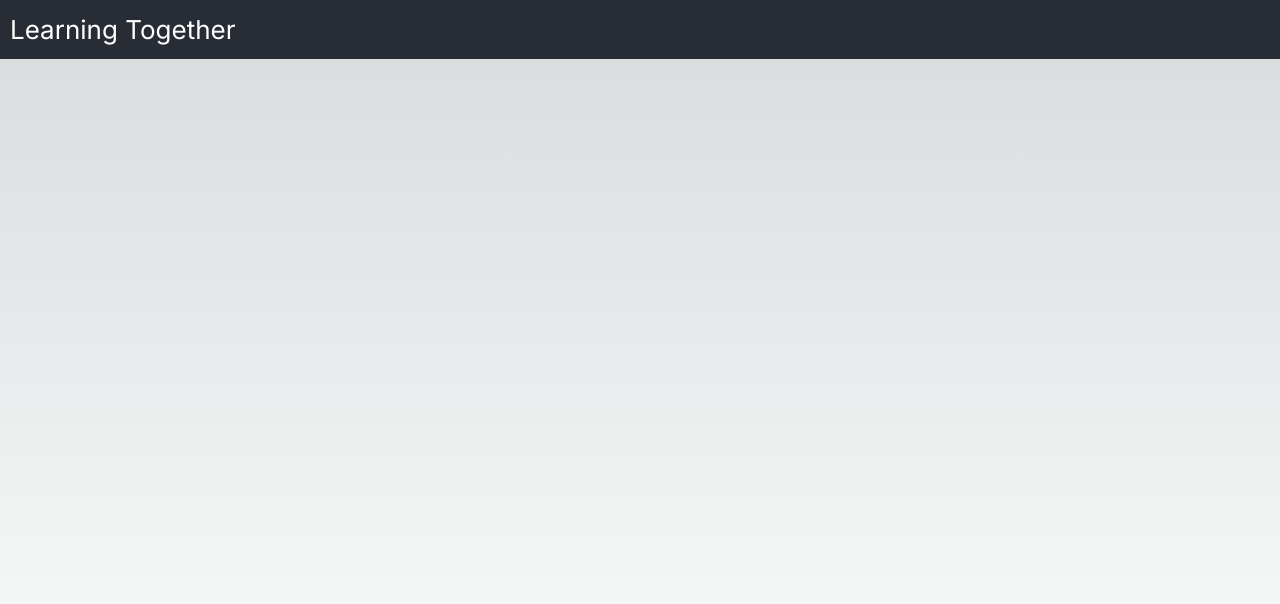
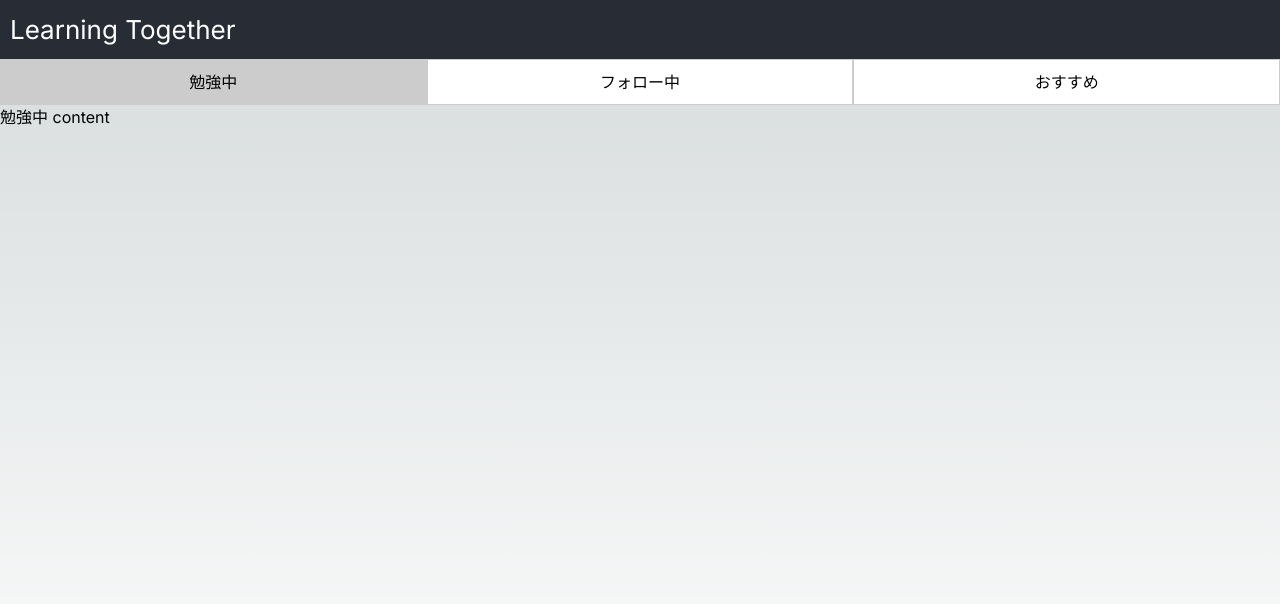
Before and after one commit to kazusoga/learning-together-frontend, a Next.js app: page / in a window 1280 px wide. Shown: the top 604 px of the page. Built offline with nearby package versions, Linux system fonts and the light colour scheme.

Commit message:
add: Tabs コンポーネント

```diff
--- a/app/page.tsx
+++ b/app/page.tsx
@@ -1,9 +1,11 @@
 import styles from "./styles.module.css";
+import Tabs from "../components/Tabs/Tabs";
 
 export default function Home() {
   return (
-    <main className="flex min-h-screen flex-col items-center justify-between">
+    <main className="flex min-h-screen flex-col items-center">
       <div className={styles.header}>Learning Together</div>
+      <Tabs tabs={["勉強中", "フォロー中", "おすすめ"]} />
     </main>
   );
 }
--- /dev/null
+++ b/components/Tabs/Tabs.tsx
@@ -0,0 +1,36 @@
+"use client";
+
+import styles from "./styles.module.css";
+
+import { useState } from "react";
+
+type TabProps = {
+  tabs: string[];
+};
+
+const Tabs = ({ tabs }: TabProps) => {
+  const [activeTab, setActiveTab] = useState(tabs[0]);
+
+  return (
+    <div className="w-full">
+      <div className={styles.tabs}>
+        {tabs.map((tab) => {
+          const tabColorClass =
+            activeTab === tab ? styles.active : styles.inactive;
+          return (
+            <button
+              className={`${styles.tab} ${tabColorClass}`}
+              key={tab}
+              onClick={() => setActiveTab(tab)}
+            >
+              {tab}
+            </button>
+          );
+        })}
+      </div>
+      <div>{activeTab} content</div>
+    </div>
+  );
+};
+
+export default Tabs;
--- /dev/null
+++ b/components/Tabs/styles.module.css
@@ -0,0 +1,15 @@
+.tabs {
+  width: 100%;
+  display: flex;
+}
+.tab {
+  border: 1px solid #ccc;
+  flex: 1;
+  padding: 10px;
+}
+.active {
+  background-color: #ccc;
+}
+.inactive {
+  background-color: #fff;
+}
```
